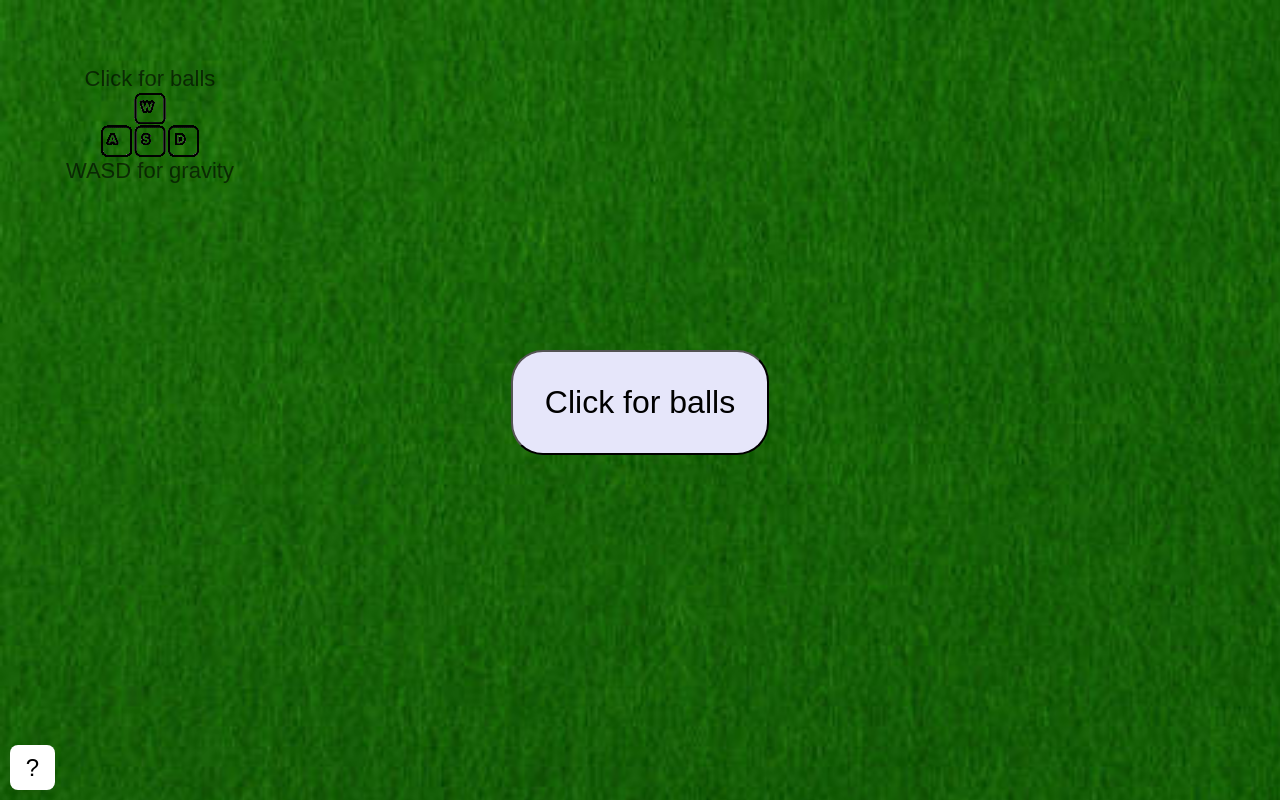
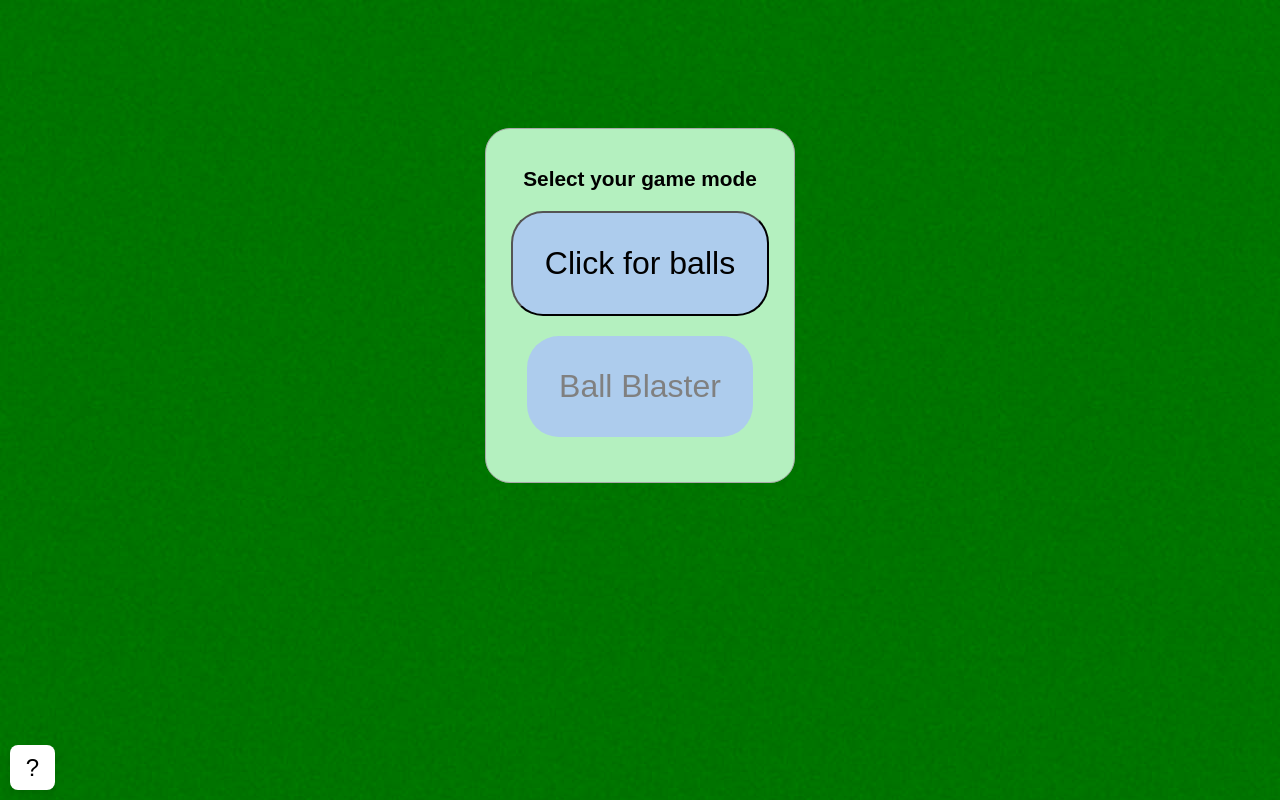
Before and after one commit to TheRedJalapeno/OBalls, a plain HTML site: page index.html in a window 1280 px wide. Shown: the top 800 px of the page. Drawn offline with nearby package versions, Linux system fonts and the light colour scheme.

Commit message:
interface, css, texture
add background texture, css changes, interface improvements

```diff
--- a/app.js
+++ b/app.js
@@ -1,6 +1,6 @@
 document.getElementById('startApp').addEventListener('click', function() {
   initApp();
-  document.getElementById('startApp').style.display = 'none';
+  document.getElementById('gameSelect').style.display = 'none';
 });
 
 window.addEventListener('resize', function() {
--- a/index.html
+++ b/index.html
@@ -14,12 +14,12 @@
 </head>
 <body>
   <div class="main">
-    <div class="guidance">
-      <p>Click for balls</p>
-      <img src="images/wasd_bk.png">
-      <p>WASD for gravity</p>
+    <div id="gameSelect">
+      <h1>Select your game mode</h1>
+      <button id="startApp">Click for balls</button>
+      <button id="startBallBlaster">Ball Blaster</button>
     </div>
-    <button id="startApp">Click for balls</button>
+
     <canvas id="viewport"></canvas>
   </div>
 
--- a/style.css
+++ b/style.css
@@ -4,8 +4,25 @@ body, html {
   width: 100%;
   height: auto;
   overflow: hidden;
-  background-image: url('images/background_green.jpg');
-  background-size: cover;
+  background-color: #008000; /* Green background */
+  background-image: url('images/bgtexture.jpg'); /* Path to your texture image */
+  background-blend-mode: multiply; /* Blends the texture with the color */
+
+}
+
+p {
+  font-family: sans-serif;
+  font-size: 22px;
+  color: rgba(0,0,0,0.6);
+}
+h1 {
+  font-family: sans-serif;
+  font-size: 1.3em;
+  line-height: 1.1em;
+  font-weight: bold;
+  margin-bottom: 10px;
+  text-align: center;
+  display: block;
 }
 
 div.main {
@@ -22,33 +39,33 @@ div.main {
   aspect-ratio: auto;
 }
 
+
+/* Interface Options */
+
+div#gameSelect {
+  margin: 10% auto;
+  max-width: fit-content;
+  background-color: #b4f0bf;
+  border-radius: 25px;
+  border: 1px solid darkgray;
+  padding: 25px;
+}
+
+
 button {
-  margin: 350px auto;
+  margin: 20px auto;
   display: block;
   padding: 1em;
   border-radius: 1em;
-  background-color: lavender;
+  background-color: #adcced;
   font-size: 2em;
 }
 
-.marble {
-  z-index: 1;
+#startApp {
+  cursor: pointer;
 }
 
-div.guidance {
-  font-family: sans-serif;
-  font-size: 22px;
-  color: rgba(0,0,0,0.6);
-  margin: 3em;
-  position: absolute;
-  top: 0px;
-  z-index: 1;
+#startBallBlaster {
+  color: gray;
+  border: gray;
 }
-
-div.guidance img, div.guidance p {
-  display: block;
-  margin: auto;
-  text-align: center;
-  pointer-events: none;
-  user-select: none;
-}
```
Also changed, not shown: images/bgtexture.jpg (added).
